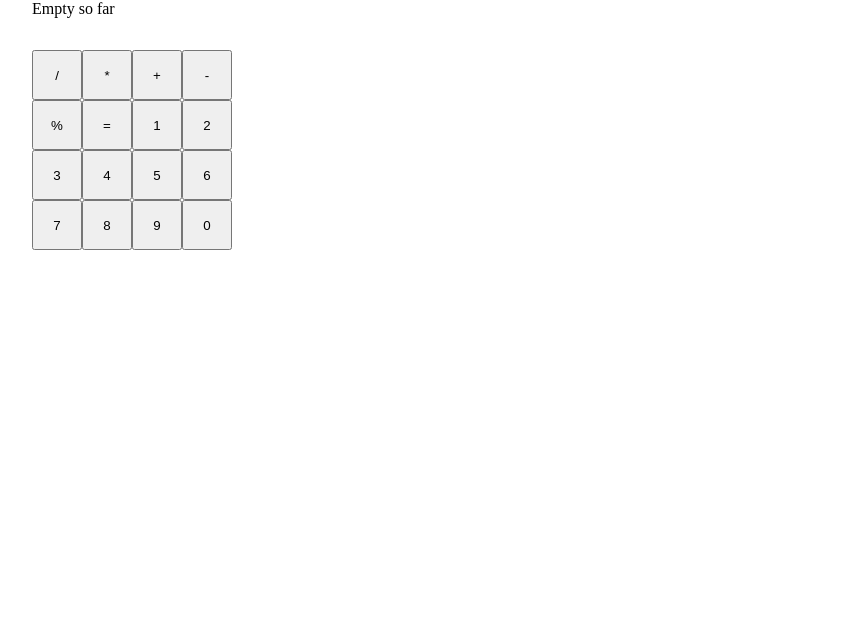
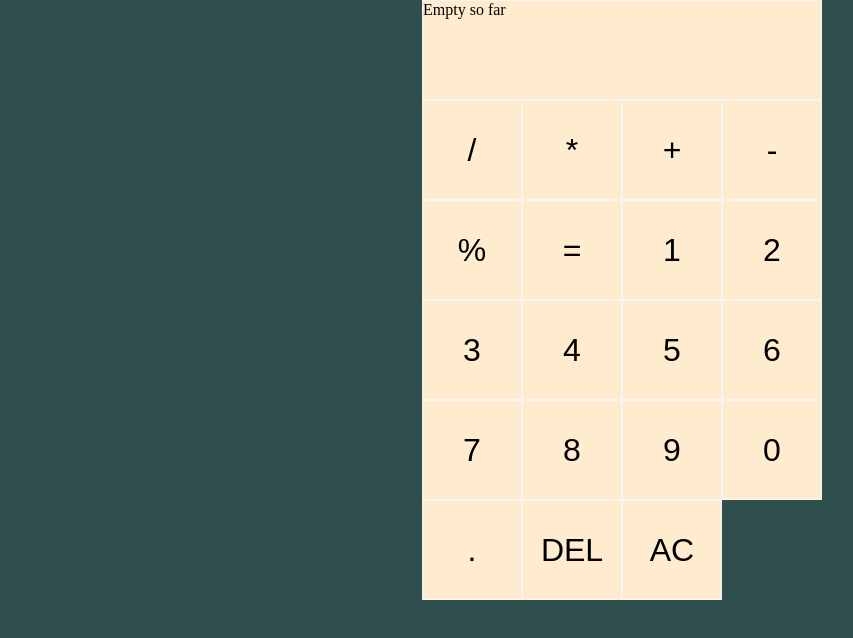
Before and after one commit to M00setheM1ghty/project-2, a plain HTML site: page index.html in a window 1280 px wide. Shown: the whole page, without its empty margins (18-871 px from the left). Drawn offline with Linux system fonts and the light colour scheme.

Commit message:
add styling to buttons and center content

```diff
--- a/index.html
+++ b/index.html
@@ -5,7 +5,7 @@
     <meta http-equiv="X-UA-Compatible">
     <meta name="viewport" content="width=device-width, initial-scale=1.0">
     <link rel="stylesheet" href="styles.css">
-    <script src="minesweeper.js"></script>
+    <script src="script.js"></script>
     <title>Calculator</title>
 </head>
 <body>
@@ -30,6 +30,11 @@
         <button class="number">8</button>
         <button class="number">9</button>
         <button class="number">0</button>
+        <button class="number">.</button>
+        <!-- delete buttons-->
+        <button id="del-btn">DEL</button>
+        <button id="all-clear-btn">AC</button>
+
     </div>
 </body>
 </html>
--- a/styles.css
+++ b/styles.css
@@ -3,19 +3,35 @@
     padding: 0;
     margin: 0;
 }
+/* body backrgound style*/
+body {
+    background-color: darkslategrey;
+
+}
 
 /*grid styling*/
 .calculator-grid {
     display: grid;
-    grid-template-columns: repeat(4, 50px);
-    grid-template-rows: repeat(6, 50px);
-    padding-left: 50px;
+    justify-content: center;
+    align-content: center;
+    grid-template-columns: repeat(4, 100px);
+    grid-template-rows: repeat(6, 100px);
+    min-height: 100px;
+
 }
-
-#equal-sign {
-
+/*button styling*/
+.calculator-grid button {
+    color: black;
+    background-color: blanchedalmond;
+    font-size: 32px;
+    border: 1px solid whitesmoke;
+}
+.calculator-grid button:hover {
+    background-color: aliceblue;
 }
 
 .output-div {
     grid-column: 1/5;
+    background-color: blanchedalmond;
+    border: 1px solid whitesmoke;
 }
```
